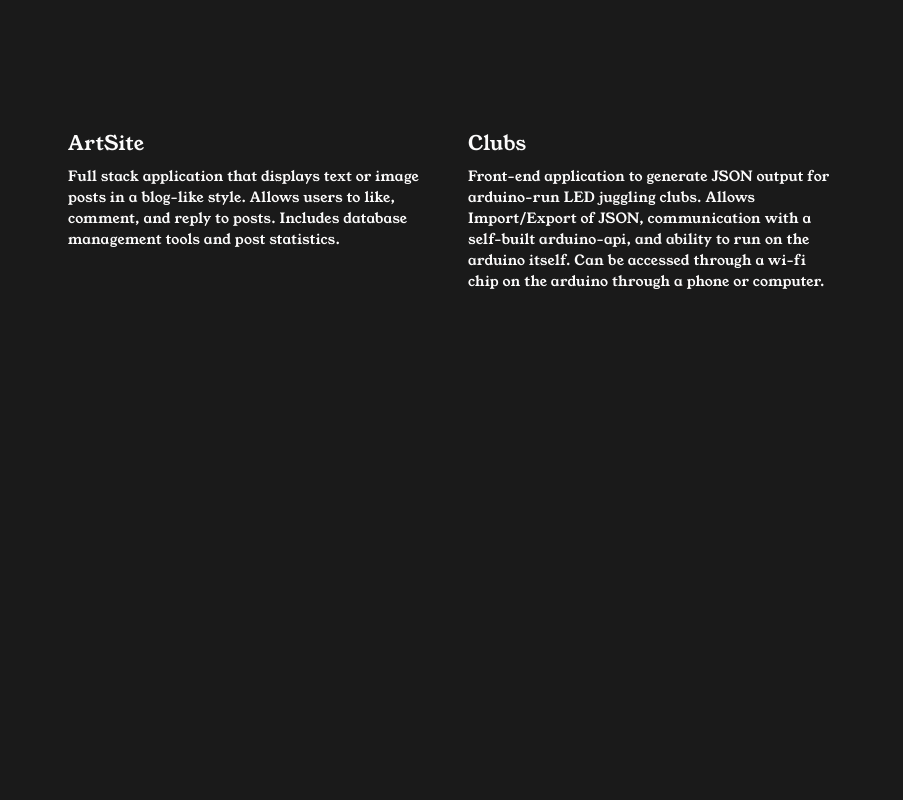
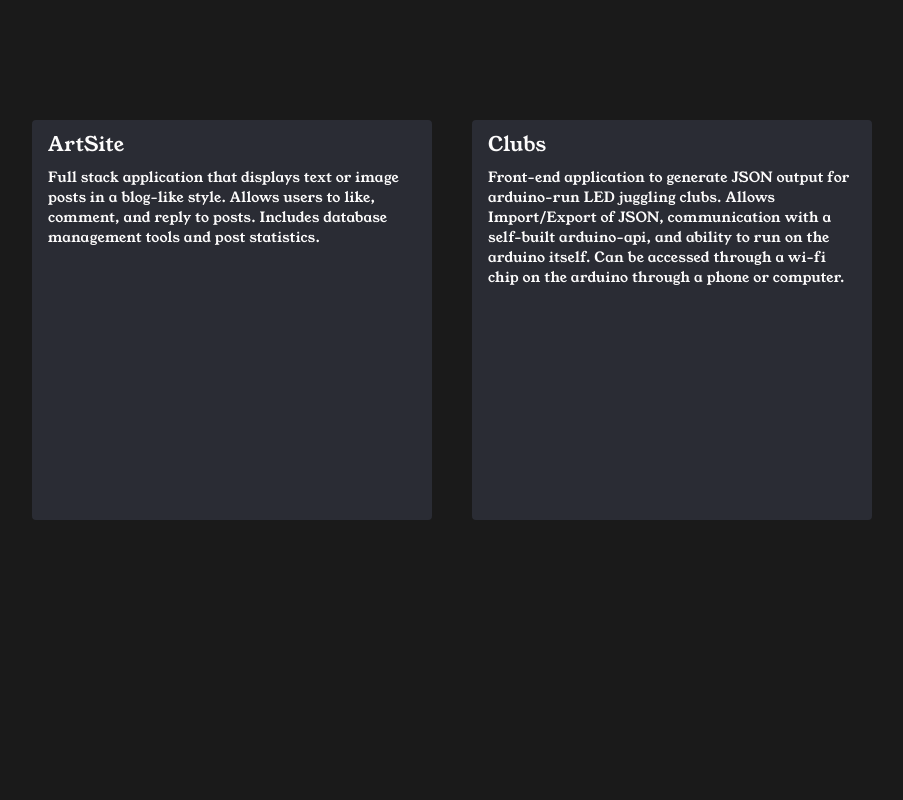
Before and after one commit to teykamp/homepage, a Vue app: page / in a window 1280 px wide. Shown: the part 1520-2320 px from the top of the page, without its empty margins (188-1091 px from the left). Built offline with nearby package versions, Linux system fonts and the light colour scheme.

Commit message:
add styling on cards

```diff
--- a/src/components/CodingContent.vue
+++ b/src/components/CodingContent.vue
@@ -5,14 +5,18 @@
       'min-height': '100vh',
       ...colors,
   }">
-    <v-sheet
+    <v-card
       v-for="(project, key) in text"
       :key="key"
       class="mt-10"
+      elevation="0"
       :style="{
-        ...colors,
+        ...secondaryColors,
         'min-width': '350px',
         'max-width': '400px',
+        'margin-right': smAndUp ? '20px' : '',
+        'margin-left': smAndUp ? '20px' : '',
+        'height': '400px',
       }"
     >
       <v-card-title>
@@ -21,7 +25,7 @@
       <v-card-text>
         {{ project.description }}
       </v-card-text>
-    </v-sheet>
+    </v-card>
   </div>
 </template>
 
@@ -33,8 +37,9 @@
 import { useDisplay } from 'vuetify'
 
 
-const { mdAndUp } = useDisplay()
+const { smAndUp } = useDisplay()
 const colors = useGetColors('background')
+const secondaryColors = useGetColors('primary')
 const language = useLanguageStore()
 const text = computed(() => language.content[language.language].projects)
 </script>
```
